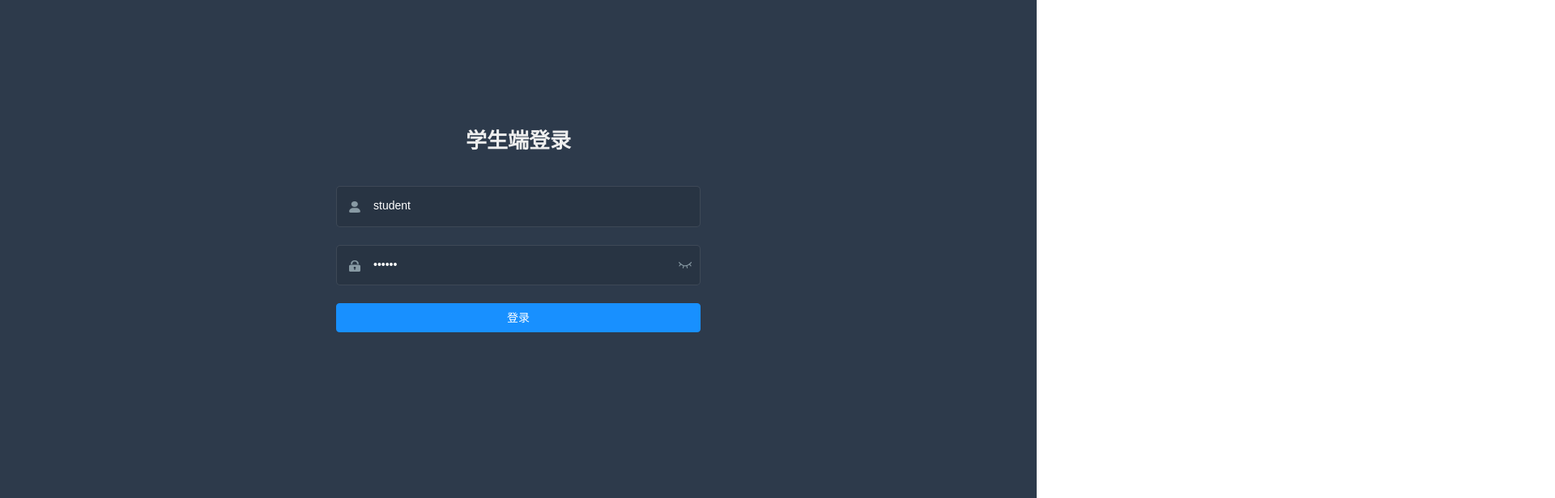
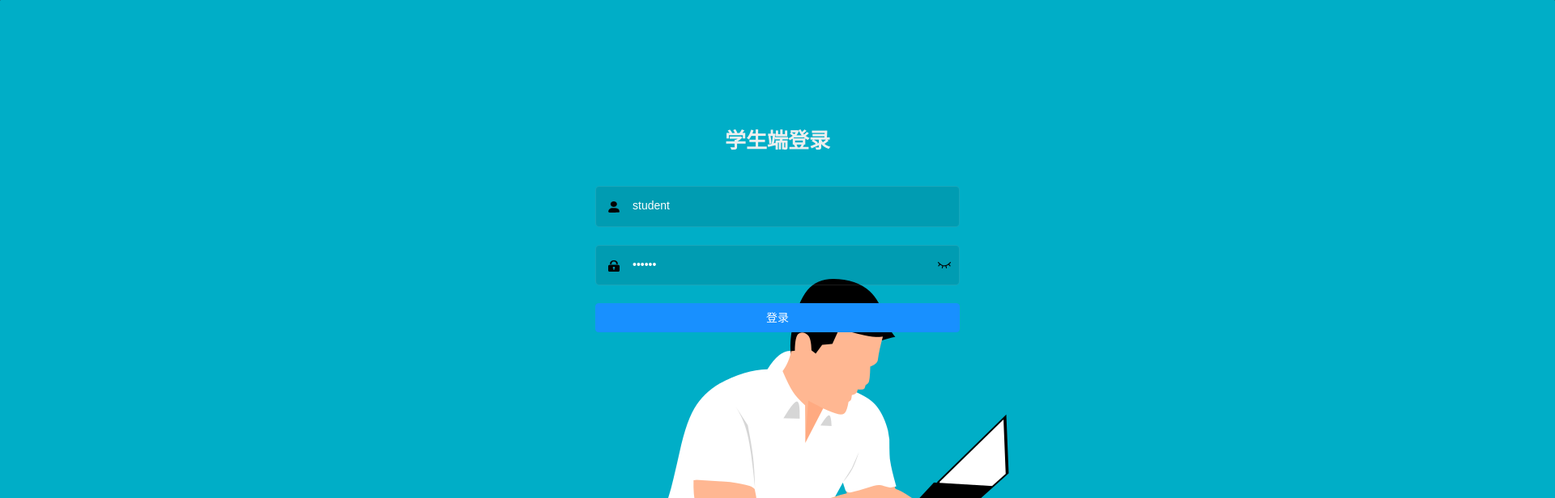
Before and after one commit to CNPolaris/exam-ui-stu, a Vue app: page /#/login in a window 1280 px wide. Shown: the top 616 px of the page at 81% size, 1920 px wide, since content can reach past the window. Built offline with nearby package versions, Linux system fonts and the light colour scheme.

Commit message:
logo和背景图

```diff
--- a/src/layout/index.vue
+++ b/src/layout/index.vue
@@ -26,6 +26,12 @@
         <el-menu-item index="/question/index">错题本</el-menu-item>
         <el-menu-item index="/video/index">视频中心</el-menu-item>
       </el-menu>
+      <div style="margin-left: 100px">
+        <a href="/student/#/">
+          <img src="@/assets/logo.png" alt="图标" style="height: 56px">
+        </a>
+      </div>
+
     </el-header>
     <el-main class="student-main">
       <router-view />
--- a/src/views/login/index.vue
+++ b/src/views/login/index.vue
@@ -1,5 +1,5 @@
 <template>
-  <div class="login-container">
+  <div class="login-container" :style="login">
     <el-form ref="loginForm" :model="loginForm" :rules="loginRules" class="login-form" autocomplete="on" label-position="left">
 
       <div class="title-container">
@@ -84,7 +84,14 @@ export default {
       loading: false,
       showDialog: false,
       redirect: undefined,
-      otherQuery: {}
+      otherQuery: {},
+      login: {
+        backgroundImage: 'url(' + require('../../assets/background.png') + ')',
+        backgroundRepeat: 'no-repeat',
+        backgroundSize: 'cover',
+        position: 'absolute',
+        width: '1920px'
+      }
     }
   },
   watch: {
@@ -207,7 +214,7 @@ $cursor: #fff;
 
 <style lang="scss" scoped>
 $bg:#2d3a4b;
-$dark_gray:#889aa4;
+$dark_gray: #020202;
 $light_gray:#eee;
 
 .login-container {
```
Also changed, not shown: src/assets/background.png (added), src/assets/logo.png (added).
